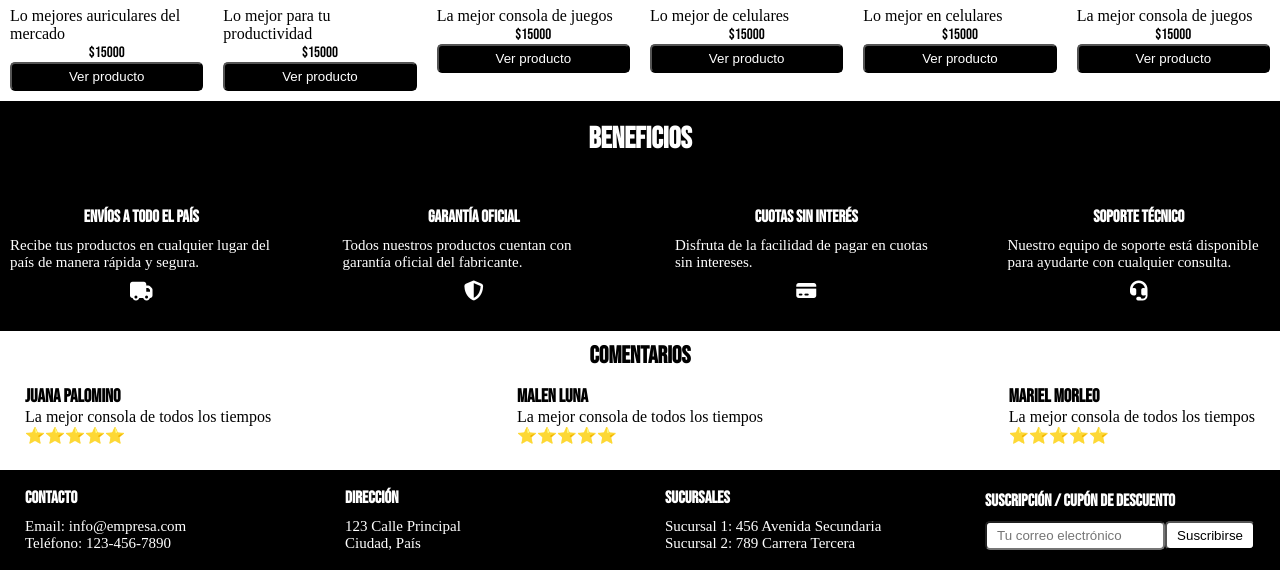
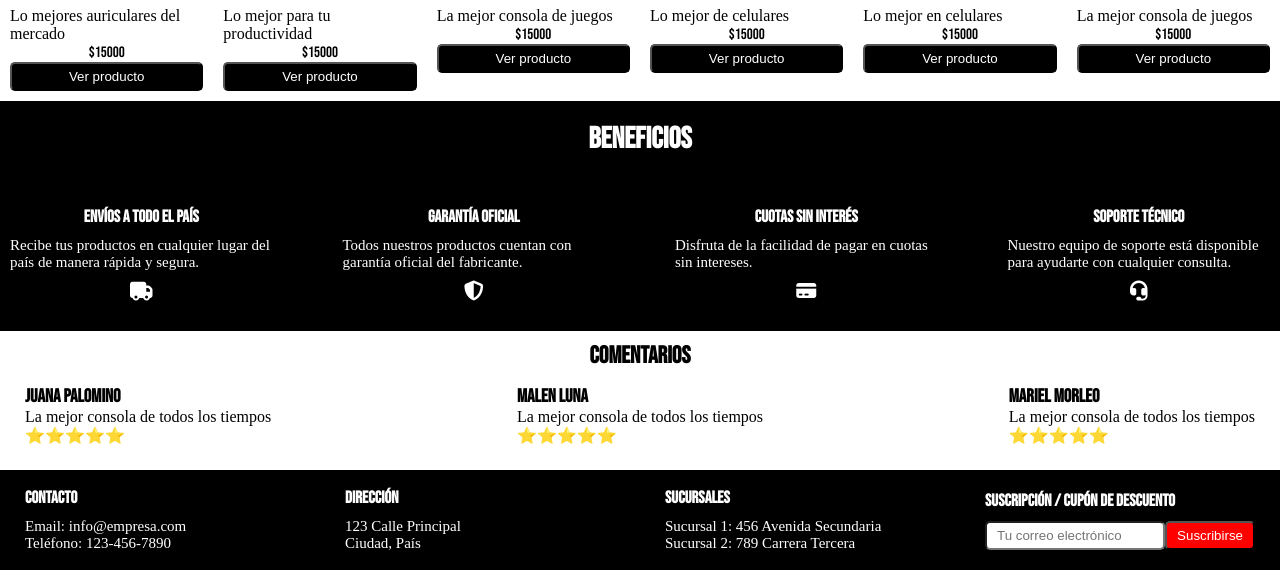
Before and after one commit to jpalomino1/EVALUACION_CHAZA, a plain HTML site: page index.html in a window 1280 px wide. Shown: the part 931-1508 px from the top of the page. Drawn offline with nearby package versions, Linux system fonts and the light colour scheme.

Commit message:
Ultimo commit real

```diff
--- a/styles.css
+++ b/styles.css
@@ -285,8 +285,8 @@ footer {
                 }
 
                 button {
-                    background-color: var(--ColorSecundario);
-                    color: var(--ColorPrincipal);
+                    background-color: red;
+                    color: var(--ColorSecundario);
                     padding: 5px 10px;
                     border-radius: 5px;
                 }
```
